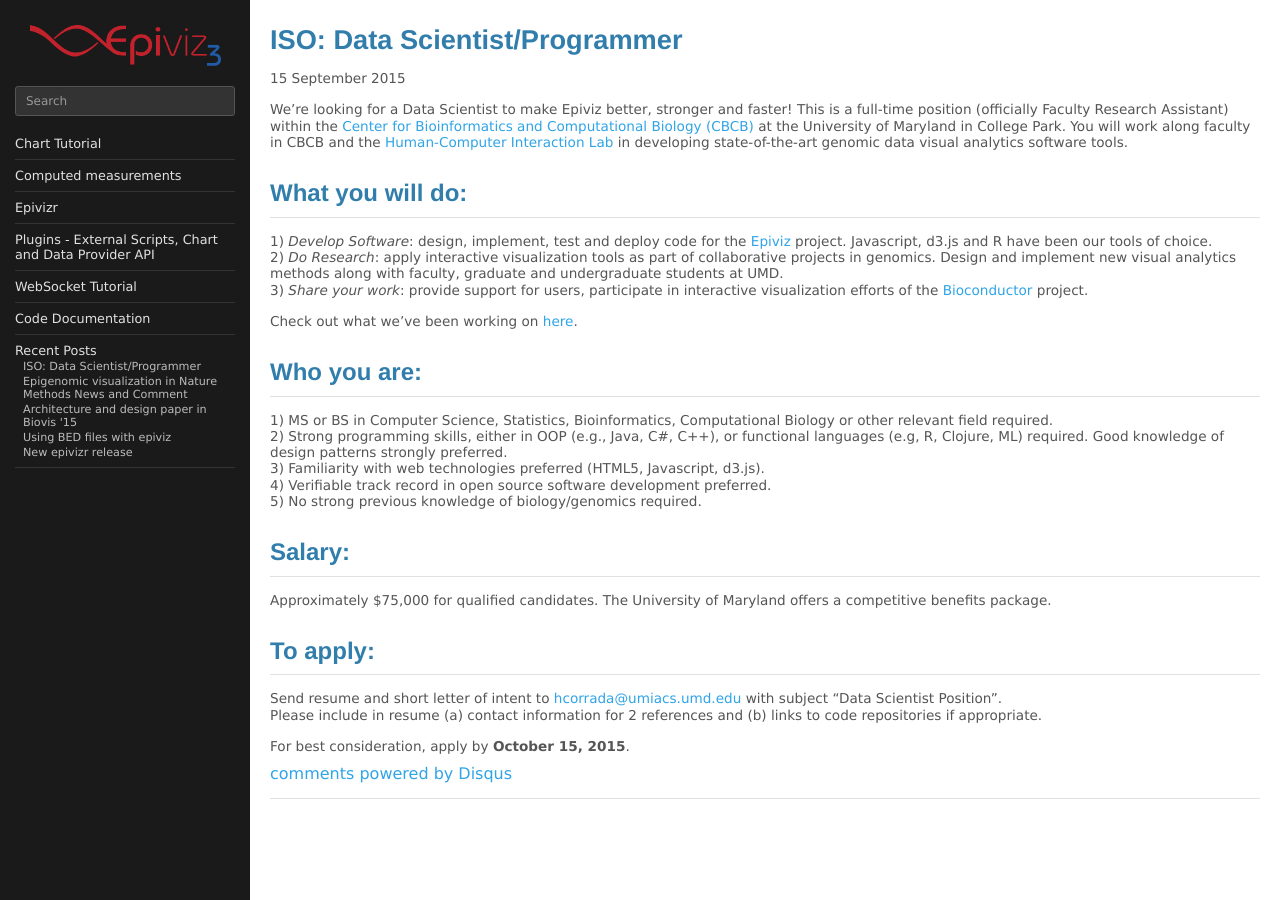
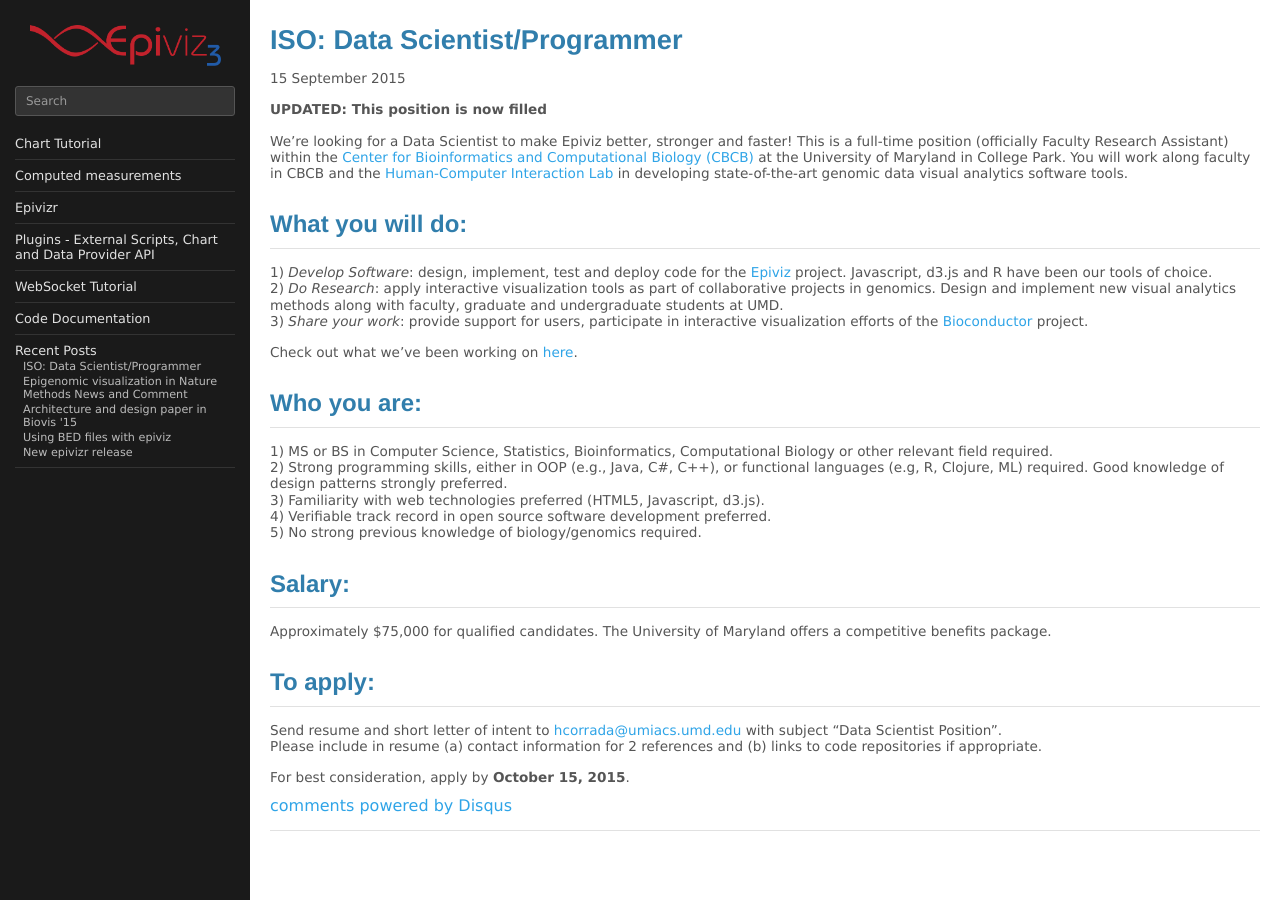
Before and after one commit to epiviz/epiviz.github.io.old, a Jekyll site: the page built from _posts/2015-09-15-hiring.md, in a window 1280 px wide. Built offline with Jekyll 4.4.1, drawn with Linux system fonts in a browser that asks for light colours; Markdown is read by kramdown in place of the engine named in the settings; comment, search, counter and statistics services are not loaded.

Commit message:
update hiring post

```diff
--- a/_posts/2015-09-15-hiring.md
+++ b/_posts/2015-09-15-hiring.md
@@ -3,6 +3,8 @@
 title: "ISO: Data Scientist/Programmer"
 categories: epiviz
 ---
+
+**UPDATED: This position is now filled**
 
 We're looking for a Data Scientist to make Epiviz better, stronger and faster! This is a full-time
 position (officially Faculty Research Assistant) within the [Center for Bioinformatics and Computational Biology (CBCB)](http://cbcb.umd.edu) at the University of Maryland in College Park. You will work along faculty in CBCB and the [Human-Computer Interaction Lab](http://www.cs.umd.edu/hcil/) in developing state-of-the-art genomic data visual analytics software tools.
```
